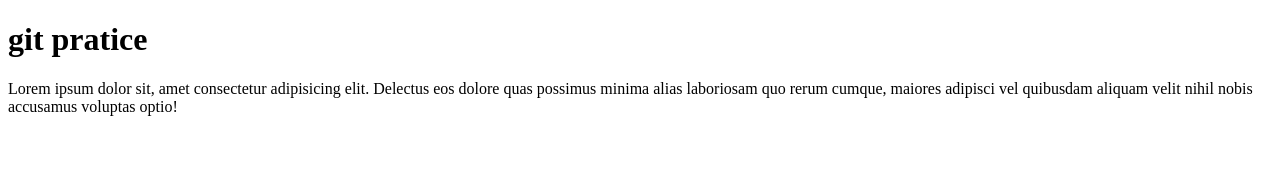
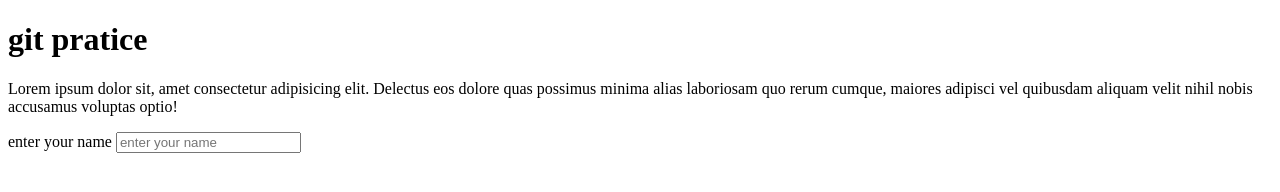
Before and after one commit to Harshofft/Harsh, a plain HTML site: page index.html in a window 1280 px wide. Drawn offline with Linux system fonts and the light colour scheme.

Commit message:
input tag

```diff
--- a/index.html
+++ b/index.html
@@ -8,6 +8,10 @@
 <body>
     <h1>git pratice</h1>
     <p>Lorem ipsum dolor sit, amet consectetur adipisicing elit. Delectus eos dolore quas possimus minima alias laboriosam quo rerum cumque, maiores adipisci vel quibusdam aliquam velit nihil nobis accusamus voluptas optio!</p>
+    <form>
+        <label for="hi">enter your name</label>
+        <input type="text" id="hi" placeholder="enter your name">
+    </form>
 
 </body>
 </html>
```
